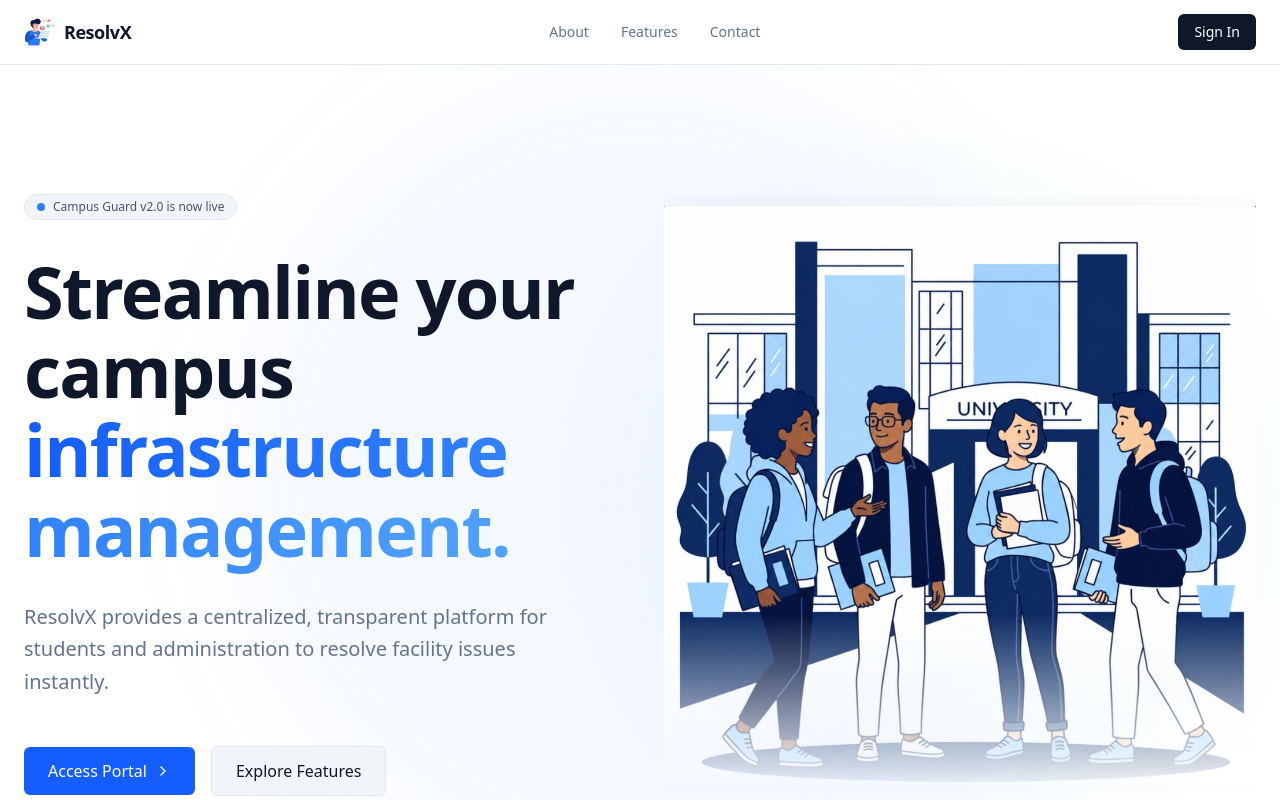
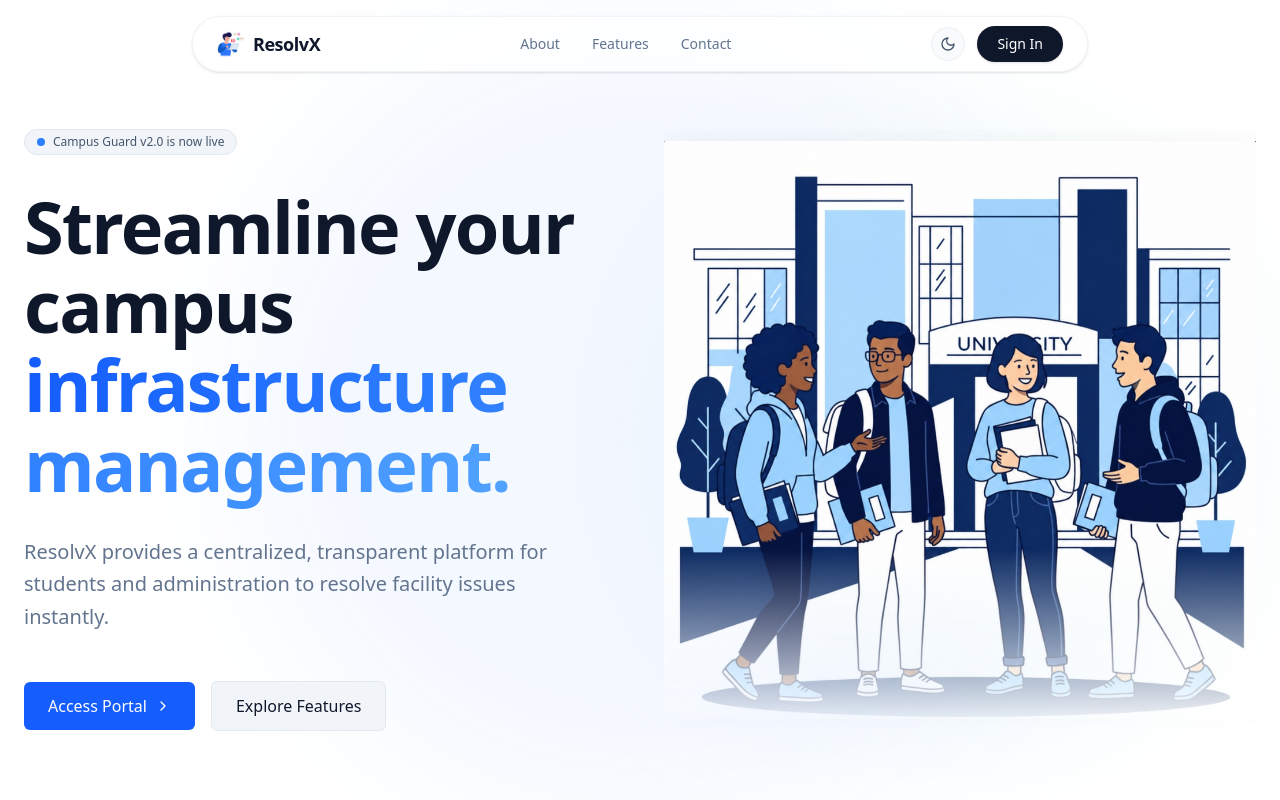
Before and after one commit to Mr-Sherin/CCMS-ResolvX, a React (Vite) app in the folder Frontend/: page / in a window 1280 px wide. Shown: the top 800 px of the page. Built offline with nearby package versions, Linux system fonts and the light colour scheme; no server answers.

Commit message:
Enhance landing page navbar with modern floating design and theme toggle

```diff
--- a/Frontend/src/pages/Home.jsx
+++ b/Frontend/src/pages/Home.jsx
@@ -1,34 +1,44 @@
 import { Link } from 'react-router-dom';
-import { ShieldCheck, Zap, BarChart3, Clock, ChevronRight, Mail, MapPin, Phone, Calendar, RefreshCw, FileText, CheckCircle2, Search, Eye, ShieldAlert, Wifi, Droplets } from 'lucide-react';
+import { useContext } from 'react';
+import { ThemeContext } from '../context/ThemeContext';
+import { ShieldCheck, Zap, BarChart3, Clock, ChevronRight, Mail, MapPin, Phone, Calendar, RefreshCw, FileText, CheckCircle2, Search, Eye, ShieldAlert, Wifi, Droplets, Sun, Moon } from 'lucide-react';
 import heroBg from '../assets/custom_hero.jpg';
 import resolvxIcon from '../assets/resolvx_icon.png';
 
 const Home = () => {
+  const { theme, toggleTheme } = useContext(ThemeContext);
   return (
     <div className="bg-white dark:bg-[#000000] min-h-screen text-slate-900 dark:text-slate-100 font-sans selection:bg-blue-500/30">
 
       {/* Navigation Bar */}
-      <header className="sticky top-0 z-50 border-b border-slate-200 dark:border-white/10 bg-white/80 dark:bg-[#000000]/80 backdrop-blur-md">
-        <div className="max-w-7xl mx-auto px-6 h-16 flex items-center justify-between">
+      <div className="fixed top-0 left-0 right-0 z-50 pt-4 px-4 pointer-events-none">
+        <header className="pointer-events-auto max-w-4xl mx-auto h-14 flex items-center justify-between px-6 rounded-full border border-slate-200/50 dark:border-white/10 bg-white/70 dark:bg-[#0a0a0a]/70 backdrop-blur-md shadow-sm transition-all duration-300">
           <div className="flex items-center gap-2">
-            <img src={resolvxIcon} alt="ResolvX Icon" className="w-8 h-8 object-contain" />
+            <img src={resolvxIcon} alt="ResolvX Icon" className="w-7 h-7 object-contain" />
             <span className="font-bold tracking-tight text-lg">ResolvX</span>
           </div>
           <nav className="hidden md:flex items-center gap-8 text-sm font-medium text-slate-500 dark:text-slate-400">
-            <a href="#about" className="hover:text-slate-900 dark:hover:text-white transition-colors">About</a>
-            <a href="#features" className="hover:text-slate-900 dark:hover:text-white transition-colors">Features</a>
-            <a href="#contact" className="hover:text-slate-900 dark:hover:text-white transition-colors">Contact</a>
+            <a href="#about" className="hover:text-slate-900 dark:hover:text-white transition-colors relative after:absolute after:-bottom-1 after:left-0 after:w-0 after:h-[2px] after:bg-blue-500 after:transition-all after:duration-300 hover:after:w-full">About</a>
+            <a href="#features" className="hover:text-slate-900 dark:hover:text-white transition-colors relative after:absolute after:-bottom-1 after:left-0 after:w-0 after:h-[2px] after:bg-blue-500 after:transition-all after:duration-300 hover:after:w-full">Features</a>
+            <a href="#contact" className="hover:text-slate-900 dark:hover:text-white transition-colors relative after:absolute after:-bottom-1 after:left-0 after:w-0 after:h-[2px] after:bg-blue-500 after:transition-all after:duration-300 hover:after:w-full">Contact</a>
           </nav>
-          <div className="flex items-center gap-4">
+          <div className="flex items-center gap-3">
+            <button
+              onClick={toggleTheme}
+              className="p-2 rounded-full bg-slate-100/50 dark:bg-white/5 border border-slate-200/50 dark:border-white/5 text-slate-600 dark:text-slate-300 hover:text-slate-900 dark:hover:text-white transition cursor-pointer"
+              title={theme === 'light' ? 'Switch to Dark Mode' : 'Switch to Light Mode'}
+            >
+              {theme === 'light' ? <Moon className="w-4 h-4" /> : <Sun className="w-4 h-4" />}
+            </button>
             <Link
               to="/login"
-              className="text-sm font-medium px-4 py-2 rounded-md bg-slate-900 text-white hover:bg-slate-800 dark:bg-white dark:text-black dark:hover:bg-slate-200 transition-colors"
+              className="text-sm font-medium px-5 py-2 rounded-full bg-slate-900 text-white hover:bg-slate-800 dark:bg-white dark:text-black dark:hover:bg-slate-200 transition-colors shadow-sm"
             >
               Sign In
             </Link>
           </div>
-        </div>
-      </header>
+        </header>
+      </div>
 
       <main>
         {/* Hero Section */}
```
